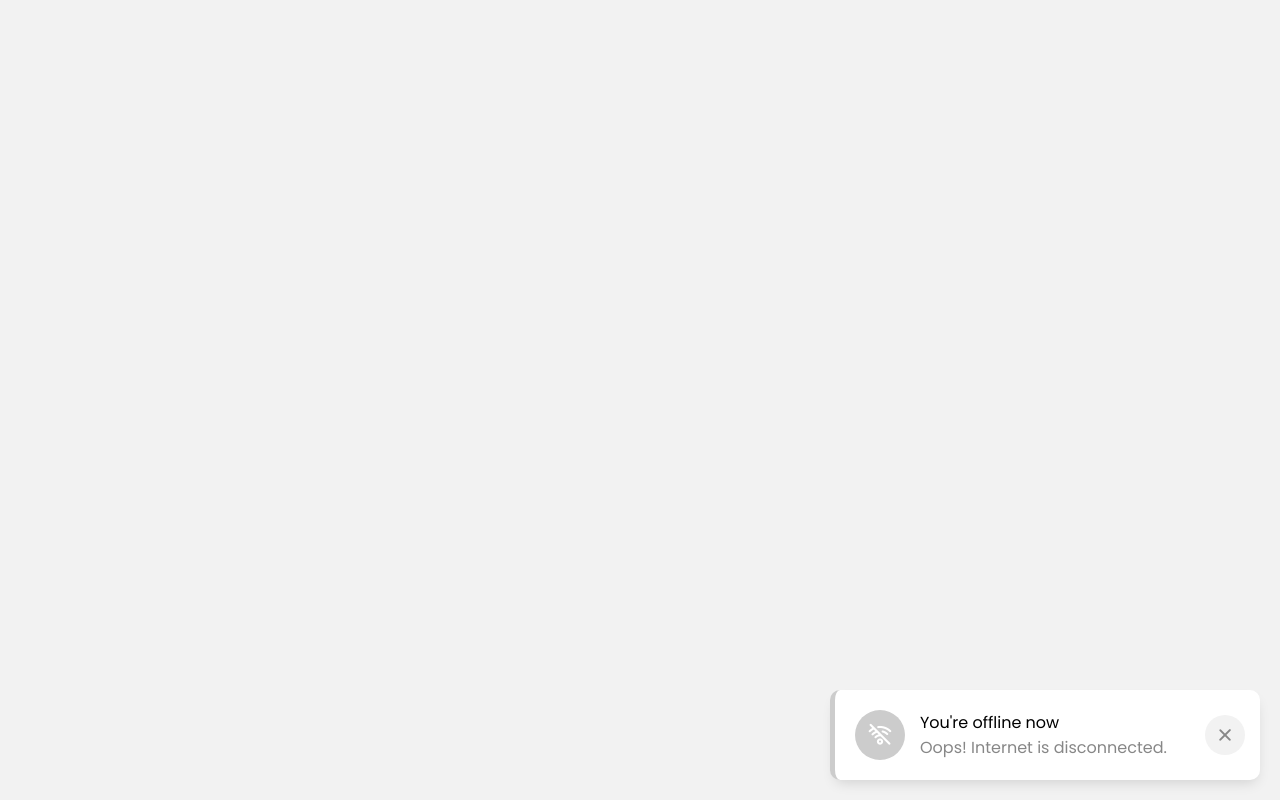
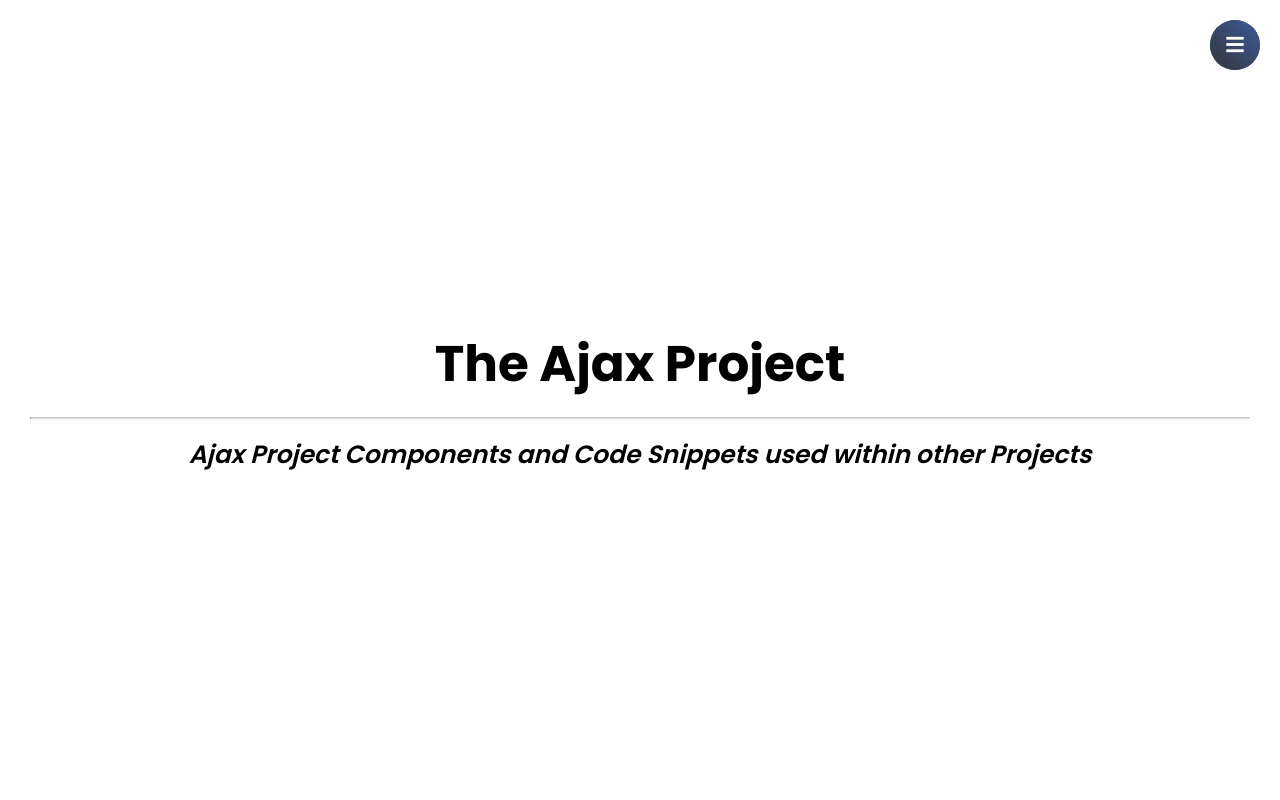
Before and after one commit to mogrady-git/The-AJAX-Project, a plain HTML site: page index.html in a window 1280 px wide. Drawn offline with nearby package versions, Linux system fonts and the light colour scheme; no server answers.

Commit message:
Project Upgrade

```diff
--- /dev/null
+++ b/InternetConnectionDetection/css/style.css
@@ -0,0 +1,126 @@
+@import url('https://fonts.googleapis.com/css2?family=Poppins&family=Roboto&display=swap');
+* {
+    margin: 0;
+    padding: 0;
+    box-sizing: border-box;
+    font-family: 'Poppins', sans-serif;
+}
+
+body {
+    background: #f2f2f2;
+}
+
+.wrapper {
+    position: absolute;
+    bottom: 20px;
+    right: 20px;
+    /* transform: translate(-50%, -50%); */
+    animation: show_toast 1s ease forwards;
+}
+
+@keyframes show_toast {
+    0% {
+        transform: translateY(-100%);
+    }
+    /* 40% {
+        transform: translateY(-80%);
+    } */
+    100% {
+        transform: translateY(0%);
+    }
+}
+
+.toast.hide {
+    animation: hide_toast 1s ease forwards;
+}
+
+@keyframes hide_toast {
+    0% {
+        transform: translateY(0%);
+    }
+    /* 40% {
+        transform: translateY(-80%);
+    } */
+    100% {
+        transform: translateY(-100%);
+        opacity: 0;
+        pointer-events: none;
+    }
+}
+
+.wrapper .toast {
+    background: #fff;
+    padding: 20px 15px 20px 20px;
+    border-radius: 10px;
+    width: 430px;
+    display: flex;
+    align-items: center;
+    border-left: 5px solid #ccc;
+    justify-content: space-between;
+    box-shadow: 1px 7px 14px -5px rgba(0, 0, 0, 0.15);
+}
+
+.wrapper .toast.offline {
+    border-color: #ccc;
+}
+
+.wrapper .toast.online {
+    border-color: #2ecc71;
+}
+
+.wrapper .toast.checking {
+    border-color: #ffa500;
+}
+
+.toast .content {
+    display: flex;
+    align-items: center;
+}
+
+.toast .content .icon {
+    font-size: 25px;
+    background: #ccc;
+    height: 50px;
+    width: 50px;
+    line-height: 50px;
+    text-align: center;
+    border-radius: 50%;
+    color: #fff;
+}
+
+.toast.offline .content .icon {
+    background: #ccc;
+}
+
+.toast.online .content .icon {
+    background: #2ecc71;
+}
+
+.toast.checking .content .icon {
+    background: #ffa500;
+}
+
+.toast .content .details {
+    margin-left: 15px;
+}
+
+.content .details span {
+    font-size: 1rem;
+    font-weight: 500;
+}
+
+.content .details p {
+    color: #878787;
+}
+
+.toast .close-icon {
+    background: #f2f2f2;
+    height: 40px;
+    width: 40px;
+    text-align: center;
+    line-height: 40px;
+    font-size: 23px;
+    cursor: pointer;
+    color: #878787;
+    border-radius: 50%;
+}
--- a/js/main.js
+++ b/InternetConnectionDetection/js/main.js
@@ -9,9 +9,15 @@ const wrapper = document.querySelector("wrapper"),
 
 // Internet detection status using AJAX GET request based on two values: 1) status and 2) onerror
 window.onload = () => { // on window load
+    toast.classList.add("checking");
+    console.log("Checking Internet Connection....");
+    title.innerText = "Please wait...";
+    subTitle.innerText = "Checking internet connection...";
+    wifiIcon.innerHTML = '<i class="uil uil-exclamation-triangle"></i>';
+
     function ajax() {
         let xhr = new XMLHttpRequest(); // creating new xml object
-        xhr.open("GET", "https://mogrady-git.github.io/The-AJAX-Project/", true); //sending get request to this URL
+        xhr.open("GET", "https://jsonplaceholder.typicode.com/posts", true); //sending get request to this URL
         xhr.onload = (event) => { // Once AJAX loaded
             // console.log(xhr.response); getting response of that get request
             // console.log(event); //chk response
@@ -19,12 +25,12 @@ window.onload = () => { // on window load
                 // if ajax status is equal to 200 or less than 300 that means user is getting data/response from that provided URL
                 // or user is online so he/she is getting response or 200 status code
                 // console.log("Online");
-
-
+                toast.classList.remove("checking");
                 toast.classList.add("online");
                 title.innerText = "You're online now";
                 subTitle.innerText = "Hurray! Internet is connected.";
                 wifiIcon.innerHTML = '<i class="uil uil-wifi"></i>';
+                console.log("Internet is connected....");
 
                 closeIcon.onclick = () => {
                     toast.classList.add("hide");
@@ -33,6 +39,7 @@ window.onload = () => { // on window load
 
                 setTimeout(() => {
                     toast.classList.add("hide");
+                    // console.log("Hiding Tost Notification....");
                 }, 5000); //after 5 seconds, toast will be hidden automatically
             } else { // user is not online or may be getting some other error
                 // toast.classList.add("offline");
@@ -50,10 +57,13 @@ window.onload = () => { // on window load
 
     function offline() { //Creating offline function
         toast.classList.remove("hide"); //if the user goes offline, the toast will show again!
+        toast.classList.remove("checking");
+        toast.classList.remove("online");
         toast.classList.add("offline");
         title.innerText = "You're offline now";
         subTitle.innerText = "Oops! Internet is disconnected.";
         wifiIcon.innerHTML = '<i class="uil uil-wifi-slash"></i>';
+        console.log("You're offline now....");
     }
 
     // ajax();  Calling AJAX Function
@@ -61,5 +71,5 @@ window.onload = () => { // on window load
     // Instead of running AJAX Call on page load, put AJAX call inside setInterval function and call at specific time period
     setInterval(() => {
         ajax();
-    }, (4000)); //100ms [default] 4s set
+    }, (8000)); //100ms [default] 8s set
 }
--- a/css/style.css
+++ b/css/style.css
@@ -1,4 +1,4 @@
-@import url('https://fonts.googleapis.com/css2?family=Poppins&family=Roboto&display=swap');
+@import url('https://fonts.googleapis.com/css?family=Poppins:400,500,600,700&display=swap');
 * {
     margin: 0;
     padding: 0;
@@ -6,113 +6,149 @@
     font-family: 'Poppins', sans-serif;
 }
 
-body {
-    background: #f2f2f2;
+.wrapper {
+    position: fixed;
+    top: 0;
+    left: 0;
+    height: 100%;
+    width: 100%;
+    background: linear-gradient(-135deg, #3b5999, #35373A);
+    /* background: linear-gradient(375deg, #1cc7d0, #2ede98); */
+    /* clip-path: circle(25px at calc(0% + 45px) 45px); */
+    clip-path: circle(25px at calc(100% - 45px) 45px);
+    transition: all 0.3s ease-in-out;
+    overflow-y: auto;
+    overflow-x: hidden;
+    /* background: #fff; */
 }
 
-.wrapper {
-    position: absolute;
-    bottom: 20px;
-    right: 20px;
-    /* transform: translate(-50%, -50%); */
-    animation: show_toast 1s ease forwards;
+#active:checked~.wrapper {
+    clip-path: circle(75%);
 }
 
-@keyframes show_toast {
-    0% {
-        transform: translateY(-100%);
-    }
-    /* 40% {
-        transform: translateY(-80%);
-    } */
-    100% {
-        transform: translateY(0%);
-    }
+.menu-btn {
+    position: absolute;
+    z-index: 2;
+    right: 20px;
+    /* left: 20px; */
+    top: 20px;
+    height: 50px;
+    width: 50px;
+    text-align: center;
+    line-height: 50px;
+    border-radius: 50%;
+    font-size: 20px;
+    color: #fff;
+    cursor: pointer;
+    background: linear-gradient(-135deg, #3b5999, #35373A);
+    /* background: linear-gradient(375deg, #1cc7d0, #2ede98); */
+    transition: all 0.3s ease-in-out;
 }
 
-.toast.hide {
-    animation: hide_toast 1s ease forwards;
+#active:checked~.menu-btn {
+    background: #fff;
+    color: #3b5999;
 }
 
-@keyframes hide_toast {
-    0% {
-        transform: translateY(0%);
-    }
-    /* 40% {
-        transform: translateY(-80%);
-    } */
-    100% {
-        transform: translateY(-100%);
-        opacity: 0;
-        pointer-events: none;
-    }
+#active:checked~.menu-btn i:before {
+    content: "\f00d";
 }
 
-.wrapper .toast {
-    background: #fff;
-    padding: 20px 15px 20px 20px;
-    border-radius: 10px;
-    width: 430px;
-    display: flex;
-    align-items: center;
-    border-left: 5px solid #ffa500;
-    justify-content: space-between;
-    box-shadow: 1px 7px 14px -5px rgba(0, 0, 0, 0.15);
+.menu {
+    height: 100vh;
+    /* background: #fff; */
 }
 
-.wrapper .toast.offline {
-    border-color: #ccc;
+.wrapper ul {
+    position: absolute;
+    top: 50%;
+    left: 50%;
+    transform: translate(-50%, -50%);
+    list-style: none;
+    text-align: center;
+    margin-top: 3rem;
 }
 
-.wrapper .toast.online {
-    border-color: #2ecc71;
+.wrapper ul li {
+    margin: 15px 0;
+    width: 100vh;
 }
 
-.toast .content {
-    display: flex;
-    align-items: center;
+.wrapper ul li a {
+    color: none;
+    text-decoration: none;
+    font-size: 25px;
+    font-weight: 500;
+    padding: 5px 30px;
+    color: #fff;
+    position: relative;
+    line-height: 50px;
+    transition: all 0.3s ease;
 }
 
-.toast .content .icon {
-    font-size: 25px;
-    background: #ffa500;
+.wrapper ul li a:after {
+    position: absolute;
+    content: "";
+    background: #fff;
+    width: 100%;
     height: 50px;
-    width: 50px;
-    line-height: 50px;
-    text-align: center;
-    border-radius: 50%;
-    color: #fff;
+    left: 0;
+    border-radius: 50px;
+    transform: scaleY(0);
+    z-index: -1;
+    transition: transform 0.3s ease;
 }
 
-.toast.offline .content .icon {
-    background: #ccc;
+.wrapper ul li a:hover:after {
+    transform: scaleY(1);
 }
 
-.toast.online .content .icon {
-    background: #2ecc71;
+.wrapper ul li a:hover {
+    color: #3b5999;
 }
 
-.toast .content .details {
-    margin-left: 15px;
+input[type="checkbox"] {
+    display: none;
 }
 
-.content .details span {
-    font-size: 1rem;
-    font-weight: 500;
+.content {
+    position: absolute;
+    top: 50%;
+    left: 50%;
+    transform: translate(-50%, -50%);
+    z-index: -1;
+    text-align: center;
+    width: 100%;
+    color: #202020;
 }
 
-.content .details p {
-    color: #878787;
+.content .title {
+    font-size: 40px;
+    font-weight: 700;
 }
 
-.toast .close-icon {
-    background: #f2f2f2;
-    height: 40px;
-    width: 40px;
+.content p {
+    font-size: 35px;
+    font-weight: 600;
+}
+
+.body-text {
+    position: absolute;
+    top: 50%;
+    left: 50%;
+    transform: translate(-50%, -50%);
+    width: 100%;
     text-align: center;
-    line-height: 40px;
-    font-size: 23px;
-    cursor: pointer;
-    color: #878787;
-    border-radius: 50%;
+    padding: 0 30px;
+    z-index: -1;
 }
+
+.body-text div {
+    font-size: 25px;
+    font-weight: 600;
+}
+
+hr {
+    margin-top: 1rem;
+    margin-bottom: 1rem;
+}
--- a/index.html
+++ b/index.html
@@ -5,29 +5,34 @@
     <meta charset="UTF-8">
     <meta http-equiv="X-UA-Compatible" content="IE=edge">
     <meta name="viewport" content="width=device-width, initial-scale=1.0">
-    <meta http-equiv="Content-Security-Policy" content="upgrade-insecure-requests">
-    <title>Internet Connection Detection Notification with Toast | AJAX Request</title>
-    <link rel="stylesheet" href="https://unicons.iconscout.com/release/v3.0.6/css/line.css">
+    <title>The Ajax Project | Ajax Project Components</title>
+    <link rel="stylesheet" href="https://cdnjs.cloudflare.com/ajax/libs/font-awesome/5.15.2/css/all.min.css" integrity="sha512-HK5fgLBL+xu6dm/Ii3z4xhlSUyZgTT9tuc/hSrtw6uzJOvgRr2a9jyxxT1ely+B+xFAmJKVSTbpM/CuL7qxO8w==" crossorigin="anonymous" />
     <link rel="stylesheet" href="css/style.css">
 </head>
 
 <body>
+    <input type="checkbox" name="" id="active">
+    <label for="active" class="menu-btn"><i class="fas fa-bars"></i></label>
     <div class="wrapper">
-        <div class="toast">
-            <div class="content">
-                <!-- <div class="icon"><i class="uil uil-wifi"></i></div> -->
-                <div class="icon"><i class="uil uil-exclamation-triangle"></i></div>
-                <div class="details">
-                    <!-- <span>You're online now</span> -->
-                    <span>Please wait...</span>
-                    <!-- <p>Hurray! Internet is connected.</p> -->
-                    <p>Checking internet connection...</p>
-                </div>
-            </div>
-            <div class="close-icon"><i class="uil uil-times"></i></div>
+        <ul class="menu">
+            <li>
+                <a href="index.html">Home</a>
+            </li>
+            <li>
+                <a href="InternetConnectionDetection/index.html">Internet Connection Detection</a>
+            </li>
+        </ul>
+    </div>
+    <div class="body-text">
+        <div class="title">
+            <h1>The Ajax Project</h1>
+            <hr>
+        </div>
+        <div class="sub-title">
+            <p><i>Ajax Project Components and Code Snippets used within other Projects</i></p>
+            <!-- <p style="padding-top: 1rem; text-transform: capitalize;">I often use these Projects as quick-start boiler plates for projects</p> -->
         </div>
     </div>
-    <script src="js/main.js"></script>
 </body>
 
 </html>
```
Also changed, not shown: InternetConnectionDetection/index.html (added, +32 -0 lines), 2 other files.
